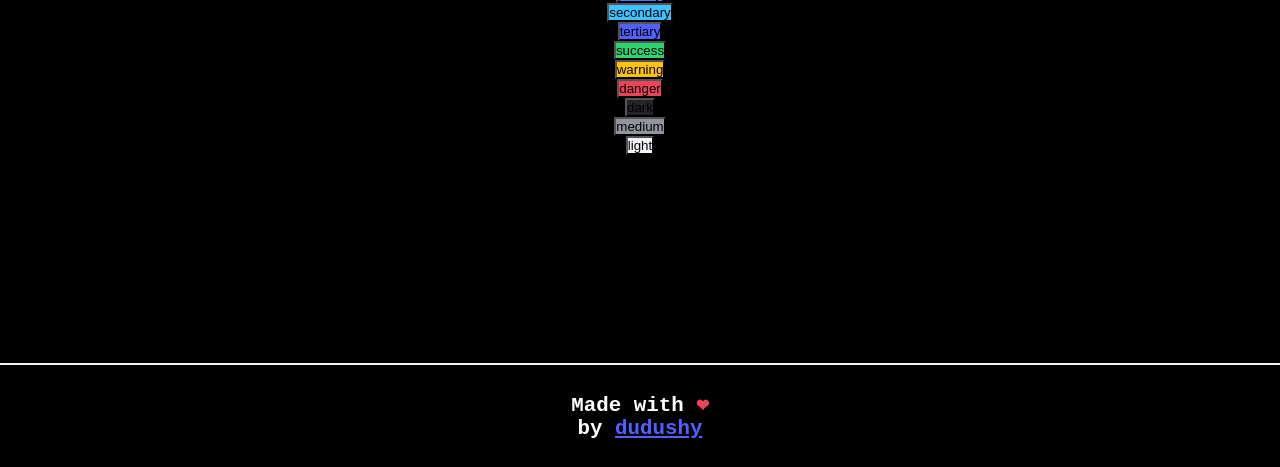
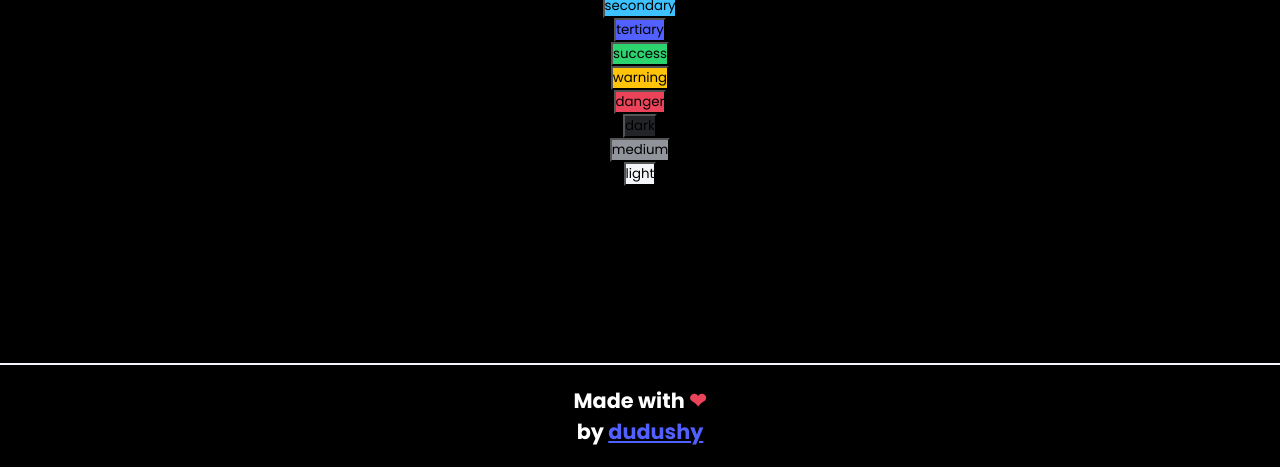
Before and after one commit to dudushy/weather, a plain HTML site: page docs/index.html in a window 1280 px wide. Shown: the part 333-800 px from the top of the page. Drawn offline with Linux system fonts and the light colour scheme.

Commit message:
Add font

```diff
--- a/docs/style.css
+++ b/docs/style.css
@@ -1,3 +1,5 @@
+@import url('https://fonts.googleapis.com/css2?family=Poppins:ital,wght@0,100;0,200;0,300;0,400;0,500;0,600;0,700;0,800;0,900;1,100;1,200;1,300;1,400;1,500;1,600;1,700;1,800;1,900&display=swap');
+
 :root {
   --responsiveUnit: calc(1vmin + 1vmax);
   --dynamicHeight: 100vh;
@@ -34,6 +36,7 @@
   padding: 0;
   /* min-height: 0; */
   min-width: 0;
+  font-family: 'Poppins', sans-serif;
 }
 
 html,
@@ -48,7 +51,6 @@ body {
   color: var(--text);
   background-color: var(--wall);
   text-align: center;
-  font-family: monospace;
 }
 
 header,
```
